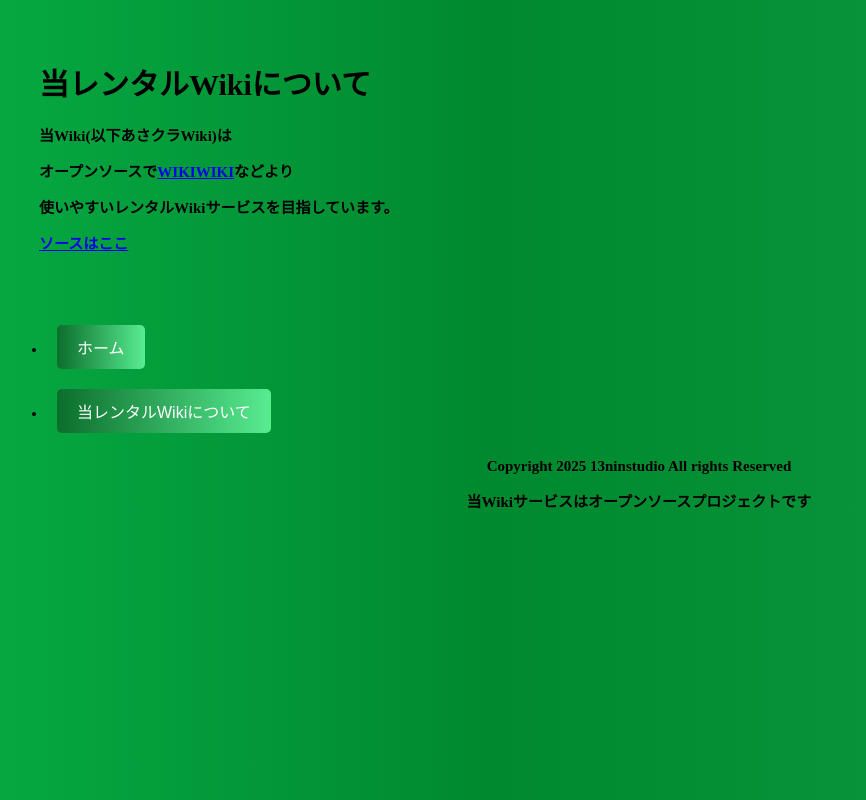
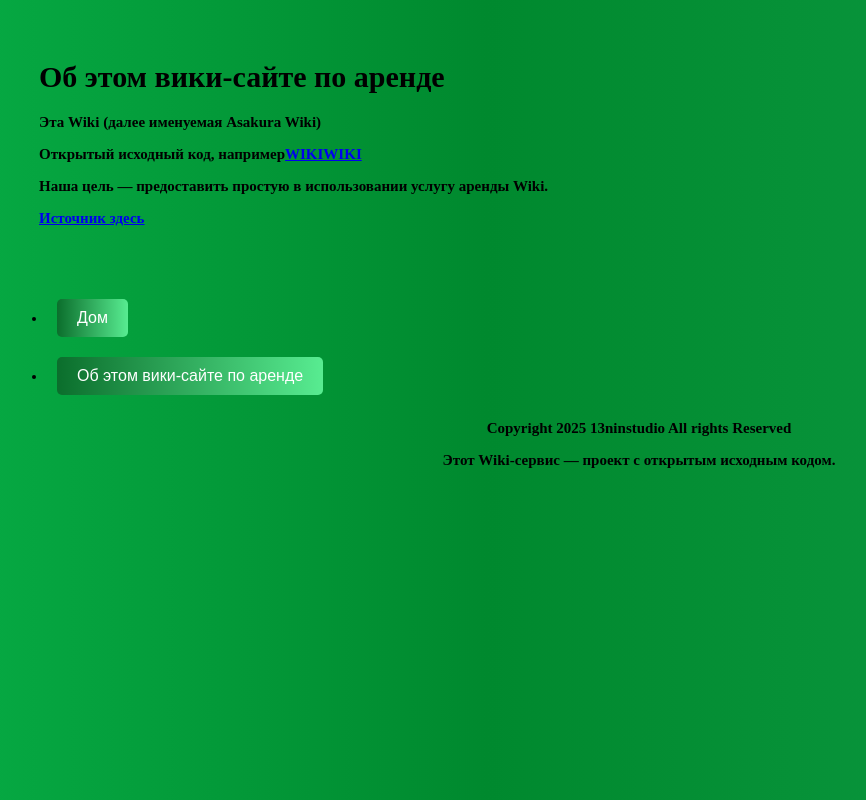
Before and after one commit to sakitibi/AsakuraWiki, a Next.js app: page /ru/about in a window 1280 px wide. Shown: the whole page, without its empty margins (1-867 px from the left). Built offline with nearby package versions, Linux system fonts and the light colour scheme; no server answers; what @supabase/auth-helpers-react would draw is missing.

Commit message:
コミットされました

```diff
--- a/pages/ru/about.tsx
+++ b/pages/ru/about.tsx
@@ -6,33 +6,33 @@ export default function Home() {
         <>
             <Head>
                 <meta charSet='UTF-8'/>
-                <title>当レンタルWikiについて</title>
+                <title>Об этом вики-сайте по аренде</title>
             </Head>
             <main style={{ padding: '2rem' }}>
-                <h1>当レンタルWikiについて</h1>
-                <p>当Wiki(以下あさクラWiki)は</p>
-                <p>オープンソースで<a href='https://wikiwiki.jp' target='_blank'>WIKIWIKI</a>などより</p>
-                <p>使いやすいレンタルWikiサービスを目指しています。</p>
-                <p><a href='https://github.com/sakitibi/AsakuraWiki' target='_blank'>ソースはここ</a></p>
+                <h1>Об этом вики-сайте по аренде</h1>
+                <p>Эта Wiki (далее именуемая Asakura Wiki)</p>
+                <p>Открытый исходный код, например<a href='https://wikiwiki.jp' target='_blank'>WIKIWIKI</a></p>
+                <p>Наша цель — предоставить простую в использовании услугу аренды Wiki.</p>
+                <p><a href='https://github.com/sakitibi/AsakuraWiki' target='_blank'>Источник здесь</a></p>
             </main>
             <footer>
                 <div id="menu">
                     <ul>
                         <li>
-                            <Link href="/">
-                                <button><span>ホーム</span></button>
+                            <Link href="/ru">
+                                <button><span>Дом</span></button>
                             </Link>
                         </li>
                         <li>
-                            <Link href="/about">
-                                <button><span>当レンタルWikiについて</span></button>
+                            <Link href="/ru/about">
+                                <button><span>Об этом вики-сайте по аренде</span></button>
                             </Link>
                         </li>
                     </ul>
                 </div>
                 <div style={{textAlign: "center"}}>
                     <p>Copyright 2025 13ninstudio All rights Reserved</p>
-                    <p>当Wikiサービスはオープンソースプロジェクトです</p>
+                    <p>Этот Wiki-сервис — проект с открытым исходным кодом.</p>
                 </div>
             </footer>
         </>
```
